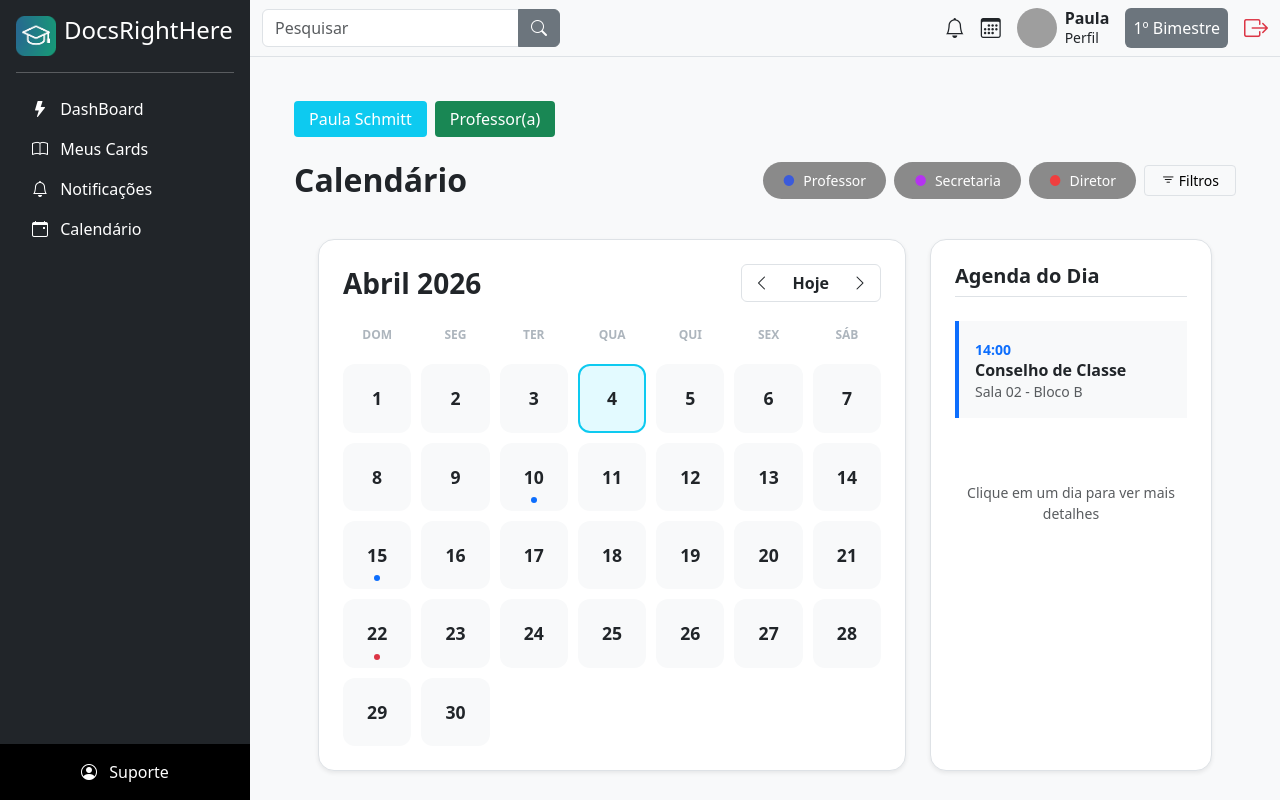
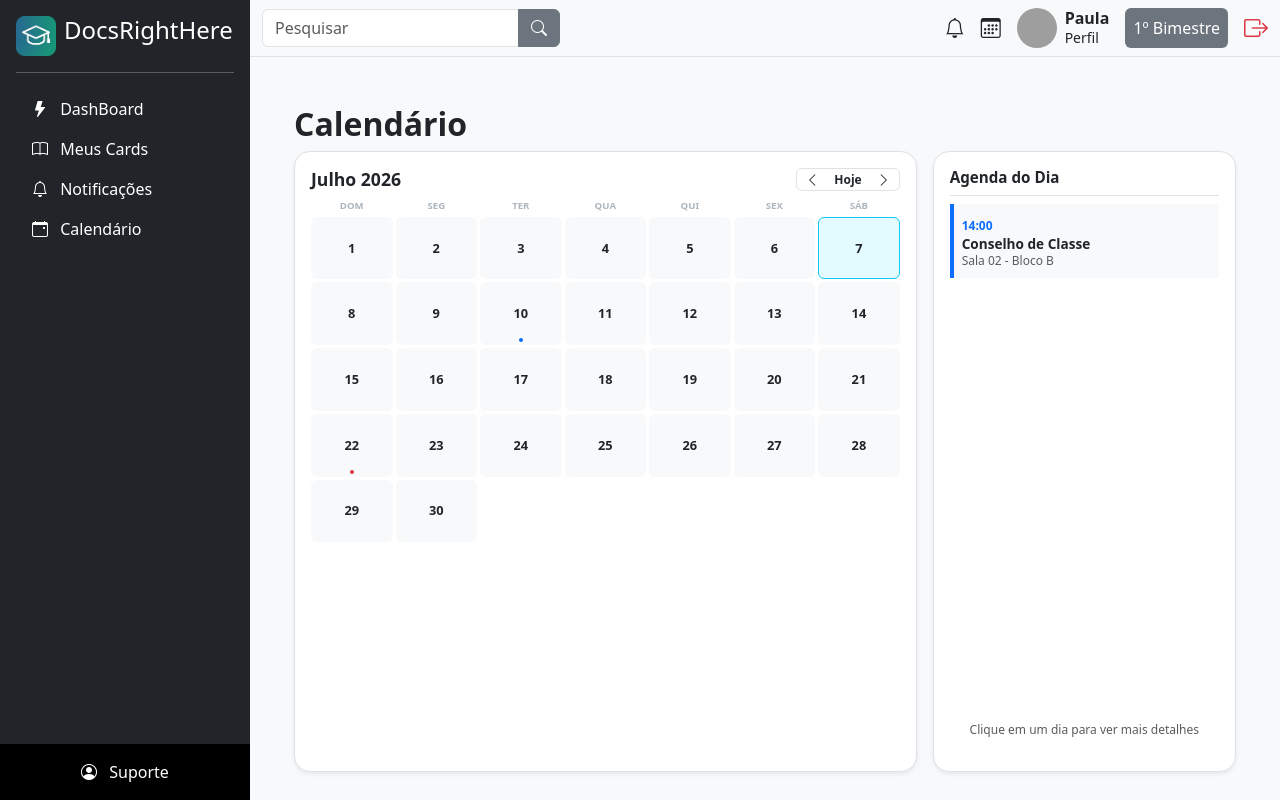
Before and after one commit to victoreemanuel/Docs-Right-Here, an Angular app in the folder frontend/docsRightHere/: page /home/calendario in a window 1280 px wide. Built offline with nearby package versions, Linux system fonts and the light colour scheme; grey boxes are pictures that could not be loaded.

Commit message:
ajustes na tela calendário

```diff
--- a/frontend/docsRightHere/src/app/components/calendario/calendario.css
+++ b/frontend/docsRightHere/src/app/components/calendario/calendario.css
@@ -1,55 +1,44 @@
 .calendar-grid {
   display: grid;
   grid-template-columns: repeat(7, 1fr);
-  gap: 10px;
+  gap: 3px;
+  align-content: start;
 }
 
 .w-day {
   text-align: center;
   font-weight: 700;
   color: #adb5bd;
-  font-size: 0.75rem;
-  padding-bottom: 10px;
+  font-size: 0.6rem;
 }
 
 .day-cell {
-  aspect-ratio: 1;
+  aspect-ratio: 1.3;
   background: #f8f9fa;
-  border-radius: 12px;
+  border-radius: 6px;
   display: flex;
   flex-direction: column;
   align-items: center;
   justify-content: center;
   cursor: pointer;
+  position: relative;
   transition: 0.2s;
-  position: relative;
 }
 
-.day-cell:hover {
-  background: #e9ecef;
-  transform: translateY(-2px);
+.day-num {
+  font-weight: 600;
+  font-size: 0.8rem;
+}
+
+.event-dot {
+  width: 4px;
+  height: 4px;
+  border-radius: 50%;
+  position: absolute;
+  bottom: 3px;
 }
 
 .day-cell.today {
-  border: 2px solid #0dcaf0;
+  border: 1.5px solid #0dcaf0;
   background: #e3faff;
 }
-
-.day-num { font-weight: 600; font-size: 1.1rem; }
-
-.event-dot {
-  width: 6px;
-  height: 6px;
-  border-radius: 50%;
-  position: absolute;
-  bottom: 8px;
-}
-
-.badge-user { background: #0dcaf0; color: #fff; padding: 6px 15px; border-radius: 4px; font-weight: 500; }
-.badge-role { background: #198754; color: #fff; padding: 6px 15px; border-radius: 4px; }
-
-.filtro { padding: 8px 20px; border-radius: 25px; color: #fff; font-size: 14px; background: #8a8a8a; }
-.filtro::before { content: "●"; margin-right: 8px; }
-.f-prof::before { color: #3b5bdb; }
-.f-sec::before { color: #b533f1; }
-.f-dir::before { color: #f03e3e; }
--- a/frontend/docsRightHere/src/app/components/calendario/calendario.html
+++ b/frontend/docsRightHere/src/app/components/calendario/calendario.html
@@ -1,42 +1,29 @@
-<div class="container-fluid p-4">
-  <header class="d-flex align-items-center mb-4 gap-2">
-    <div class="badge-user">Paula Schmitt</div>
-    <div class="badge-role">Professor(a)</div>
-  </header>
+<div class="container-fluid d-flex flex-column pt-2 px-4 pb-2 h-100" style="overflow: hidden;">
 
-  <section class="d-flex justify-content-between align-items-center mb-3">
-    <h2 class="fw-bold m-0">Calendário</h2>
-    <div class="d-flex gap-2 align-items-center">
-      <span class="filtro f-prof">Professor</span>
-      <span class="filtro f-sec">Secretaria</span>
-      <span class="filtro f-dir">Diretor</span>
-      <button class="btn btn-light btn-sm border px-3">
-        <i class="bi bi-filter"></i> Filtros
-      </button>
-    </div>
+  <section class="mb-2" style="margin-top: 20px;">
+    <h2 class="fw-bold m-0 titulo-cards">Calendário</h2>
   </section>
 
-<div class="container-fluid p-4">
-  <div class="row g-4">
-    <div class="col-lg-8">
-      <div class="bg-white rounded-4 shadow-sm p-4 border">
-        <div class="d-flex justify-content-between align-items-center mb-4">
-          <h3 class="fw-bold m-0">Abril 2026</h3>
+  <div class="row g-3 flex-grow-1" style="max-height: 80vh;">
+    <div class="col-lg-8 d-flex">
+      <div class="bg-white rounded-4 shadow-sm p-3 border w-100 d-flex flex-column">
+        <div class="d-flex justify-content-between align-items-center mb-2">
+          <h3 class="fw-bold m-0" style="font-size: 1.1rem;">Julho 2026</h3>
           <div class="btn-group border rounded">
-            <button class="btn btn-white border-0"><i class="bi bi-chevron-left"></i></button>
-            <button class="btn btn-white border-0 fw-bold">Hoje</button>
-            <button class="btn btn-white border-0"><i class="bi bi-chevron-right"></i></button>
+            <button class="btn btn-white border-0 btn-sm py-0"><i class="bi bi-chevron-left"></i></button>
+            <button class="btn btn-white border-0 btn-sm py-0 fw-bold" style="font-size: 12px;">Hoje</button>
+            <button class="btn btn-white border-0 btn-sm py-0"><i class="bi bi-chevron-right"></i></button>
           </div>
         </div>
 
-        <div class="calendar-grid">
+        <div class="calendar-grid flex-grow-1">
           <div class="w-day">DOM</div><div class="w-day">SEG</div><div class="w-day">TER</div>
           <div class="w-day">QUA</div><div class="w-day">QUI</div><div class="w-day">SEX</div><div class="w-day">SÁB</div>
 
-          @for (dia of [1,2,3,4,5,6,7,8,9,10,11,12,13,14,15,16,17,18,19,20,21,22,23,24,25,26,27,28,29,30]; track $index) {
-            <div class="day-cell" [class.today]="dia === 4">
+          @for (dia of [1,2,3,4,5,6,7,8,9,10,11,12,13,14,15,16,17,18,19,20,21,22,23,24,25,26,27,28,29,30]; track dia) {
+            <div class="day-cell" [class.today]="dia === 7">
               <span class="day-num">{{dia}}</span>
-              @if (dia === 10 || dia === 15) { <div class="event-dot bg-primary"></div> }
+              @if (dia === 10) { <div class="event-dot bg-primary"></div> }
               @if (dia === 22) { <div class="event-dot bg-danger"></div> }
             </div>
           }
@@ -44,15 +31,15 @@
       </div>
     </div>
 
-    <div class="col-lg-4">
-      <div class="bg-white rounded-4 shadow-sm p-4 border h-100">
-        <h5 class="fw-bold border-bottom pb-2 mb-4">Agenda do Dia</h5>
-        <div class="event-card border-start border-4 border-primary p-3 bg-light mb-3">
-          <small class="text-primary fw-bold">14:00</small>
-          <h6 class="m-0 fw-bold">Conselho de Classe</h6>
-          <p class="small text-muted mb-0">Sala 02 - Bloco B</p>
+    <div class="col-lg-4 d-flex">
+      <div class="bg-white rounded-4 shadow-sm p-3 border w-100 d-flex flex-column">
+        <h5 class="fw-bold border-bottom pb-2 mb-2" style="font-size: 0.95rem;">Agenda do Dia</h5>
+        <div class="event-card border-start border-4 border-primary p-2 bg-light mb-2">
+          <small class="text-primary fw-bold" style="font-size: 0.75rem;">14:00</small>
+          <h6 class="m-0 fw-bold" style="font-size: 0.85rem;">Conselho de Classe</h6>
+          <p class="small text-muted mb-0" style="font-size: 0.75rem;">Sala 02 - Bloco B</p>
         </div>
-        <p class="text-center text-muted small py-5">Clique em um dia para ver mais detalhes</p>
+        <p class="text-center text-muted small mt-auto" style="font-size: 0.75rem;">Clique em um dia para ver mais detalhes</p>
       </div>
     </div>
   </div>
```
